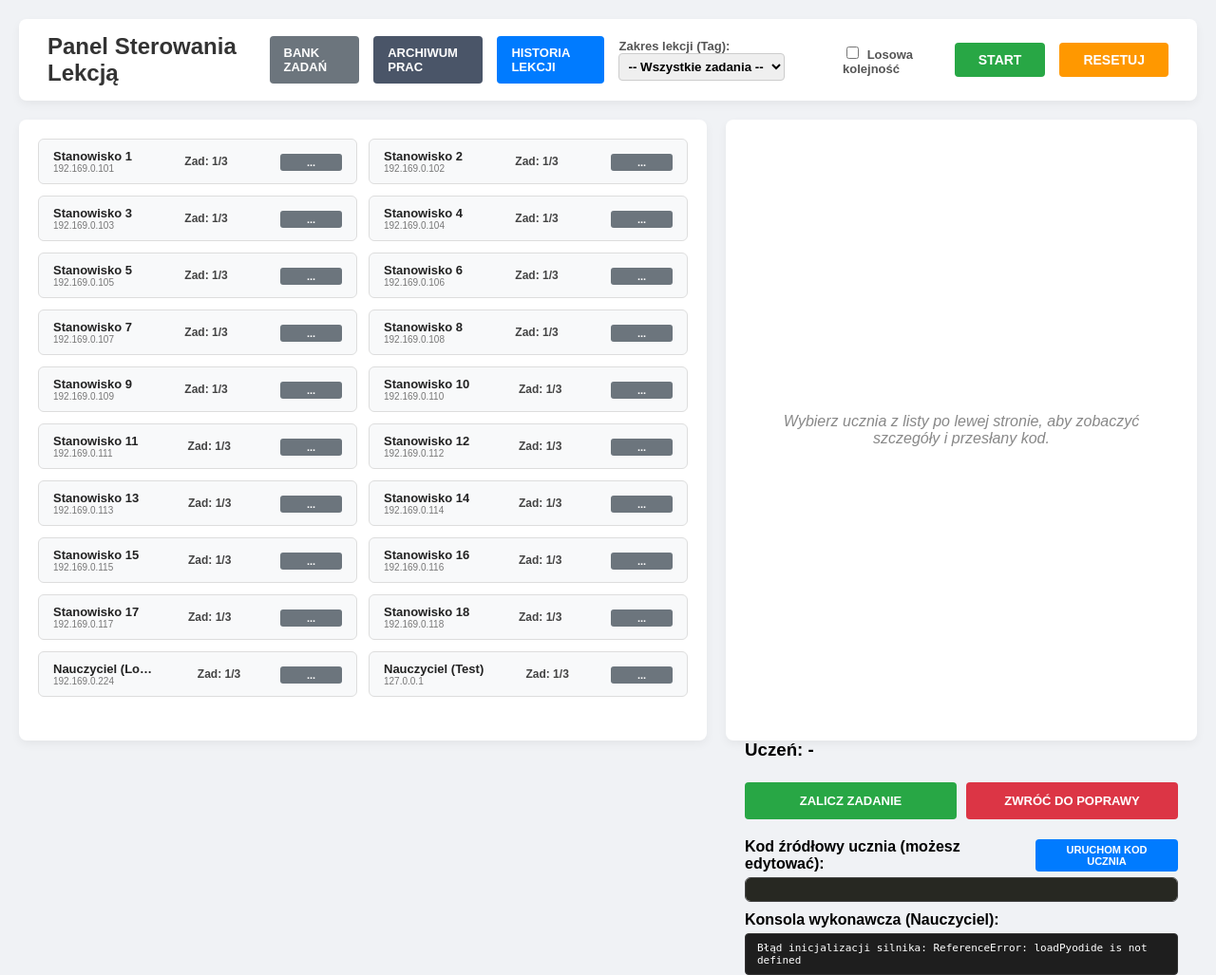
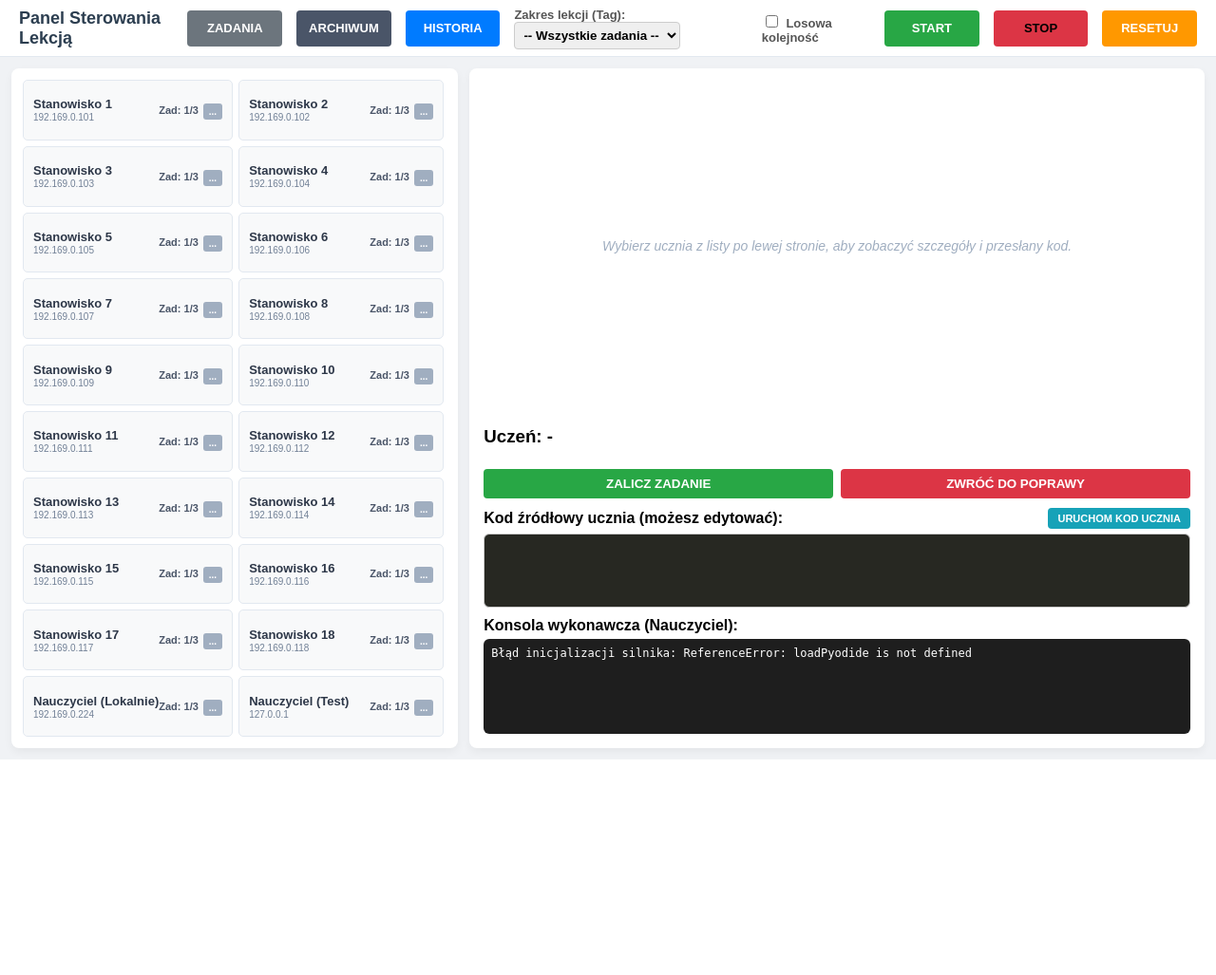
Before and after one commit to pnti/monitor, a Flask app: page /teacher in a window 1280 px wide. Shown: the whole page at 95% size. After the commit the page ends 800 px from the top, so only its background shows below. Run offline with Flask 3, Linux system fonts and the light colour scheme; the visitor is signed in with stand-in values (Sample User, id 1); data comes from the database, SQL or seed files in the repository; some libraries are stand-ins or nearby versions.

Commit message:
small fixes

```diff
--- a/app.py
+++ b/app.py
@@ -91,7 +91,6 @@ def init_db():
             )
         ''')
 
-        # NOWE TABELE: Historia i migawki stanów całych lekcji
         conn.execute('''
             CREATE TABLE IF NOT EXISTS lesson_history (
                 id INTEGER PRIMARY KEY AUTOINCREMENT,
@@ -268,8 +267,11 @@ def start_lesson():
 
     with get_db() as conn:
         lesson_already_started = conn.execute("SELECT value FROM lesson_config WHERE key = 'lesson_started'").fetchone()['value'] == '1'
+
+        # POPRAWIONE: Gdy lekcja trwa (np. wczytana z historii), WZNÓW poprawnie wymusza zapis do bazy danych i zatwierdza transakcję
         if lesson_already_started:
             conn.execute("UPDATE lesson_config SET value = '1' WHERE key = 'submissions_allowed'")
+            conn.commit()
             return jsonify({"success": True})
 
         if selected_tag:
@@ -312,6 +314,7 @@ def stop_lesson():
     if not is_teacher_logged_in(): abort(401)
     with get_db() as conn:
         conn.execute("UPDATE lesson_config SET value = '0' WHERE key = 'submissions_allowed'")
+        conn.commit() # POPRAWIONE: Wymuszenie zapisu i zamknięcia transakcji
     return jsonify({"success": True})
 
 @app.route('/done', methods=['POST'])
@@ -620,16 +623,14 @@ def admin_get_history():
 
 @app.route('/admin/lessons')
 def admin_lessons():
-    """Wyświetla listę zapisanych stanów lekcji."""
     check_ip_permission()
     if not is_teacher_logged_in(): return redirect(url_for('login'))
 
     with get_db() as conn:
-        # Zabezpieczenie: Sprawdzamy czy przyjmowanie zadań nie jest aktywne
         lesson_started = conn.execute("SELECT value FROM lesson_config WHERE key = 'lesson_started'").fetchone()['value'] == '1'
         submissions_allowed = conn.execute("SELECT value FROM lesson_config WHERE key = 'submissions_allowed'").fetchone()['value'] == '1'
         if lesson_started and submissions_allowed:
-            abort(403) # Blokada wejścia jeśli lekcja trwa w najlepsze
+            abort(403)
 
         all_lessons = conn.execute("SELECT * FROM lesson_history ORDER BY id DESC").fetchall()
 
@@ -637,7 +638,6 @@ def admin_lessons():
 
 @app.route('/admin/save_lesson', methods=['POST'])
 def admin_save_lesson():
-    """Zapisuje kompletną migawkę obecnego stanu wszystkich stanowisk."""
     check_ip_permission()
     if not is_teacher_logged_in(): abort(401)
 
@@ -646,14 +646,11 @@ def admin_save_lesson():
         return redirect(url_for('admin_lessons'))
 
     with get_db() as conn:
-        # 1. Tworzymy główny wpis lekcji
         cursor = conn.execute("INSERT INTO lesson_history (name) VALUES (?)", (lesson_name,))
         lesson_id = cursor.lastrowid
 
-        # 2. Pobieramy obecny stan całej klasy
         students_state = conn.execute("SELECT * FROM student_state").fetchall()
 
-        # 3. Kopiujemy stan każdego stanowiska do tabeli historycznej
         for s in students_state:
             conn.execute('''
                 INSERT INTO lesson_history_states
@@ -668,12 +665,11 @@ def admin_save_lesson():
 
 @app.route('/admin/load_lesson/<int:lesson_id>', methods=['POST'])
 def admin_load_lesson(lesson_id):
-    """Przywraca stan klasy z zapisanej migawki lekcji."""
+    """Przywraca stan klasy z zapisanej migawki lekcji i bezpiecznie inicjuje flagi."""
     check_ip_permission()
     if not is_teacher_logged_in(): abort(401)
 
     with get_db() as conn:
-        # Zabezpieczenie przed wczytaniem w trakcie trwania lekcji
         lesson_started = conn.execute("SELECT value FROM lesson_config WHERE key = 'lesson_started'").fetchone()['value'] == '1'
         submissions_allowed = conn.execute("SELECT value FROM lesson_config WHERE key = 'submissions_allowed'").fetchone()['value'] == '1'
         if lesson_started and submissions_allowed:
@@ -683,10 +679,8 @@ def admin_load_lesson(lesson_id):
         if not saved_states:
             return redirect(url_for('admin_lessons'))
 
-        # 1. Czyścimy aktualną tabelę roboczą klasy
         conn.execute("DELETE FROM student_state")
 
-        # 2. Przywracamy kody i kroki uczniów z kopii zapasowej
         for s in saved_states:
             conn.execute('''
                 INSERT INTO student_state
@@ -697,9 +691,10 @@ def admin_load_lesson(lesson_id):
                 s['progress'], s['help_requested'], s['submitted_code'], s['rejection_message'], s['task_map']
             ))
 
-        # 3. Aktywujemy flagi systemowe (Lekcja zostaje uznana za wystartowaną, ale z zablokowanym przyjmowaniem)
+        # POPRAWIONE: Jawne nadpisanie i zatwierdzenie wartości kluczy konfiguracyjnych w bazie danych
         conn.execute("UPDATE lesson_config SET value = '1' WHERE key = 'lesson_started'")
         conn.execute("UPDATE lesson_config SET value = '0' WHERE key = 'submissions_allowed'")
+        conn.commit()
 
     return redirect(url_for('teacher_view'))
 
@@ -710,7 +705,6 @@ def admin_delete_lesson(lesson_id):
 
     with get_db() as conn:
         conn.execute("PRAGMA foreign_keys = ON;")
-        # ON DELETE CASCADE automatycznie wyczyści powiązane rekordy z lesson_history_states
         conn.execute("DELETE FROM lesson_history WHERE id = ?", (lesson_id,))
 
     return redirect(url_for('admin_lessons'))
--- a/static/teacher_script.js
+++ b/static/teacher_script.js
@@ -213,7 +213,7 @@ function refreshStatus() {
             } else {
                 if (startBtn) {
                     startBtn.style.display = 'inline-block';
-                    startBtn.innerText = "WZNÓW PRZYJMOWANIE";
+                    startBtn.innerText = "WZNÓW";
                 }
                 if (stopBtn) stopBtn.style.display = 'none';
                 if (lessonsLink) lessonsLink.style.display = 'inline-block';
--- a/static/teacher_style.css
+++ b/static/teacher_style.css
@@ -1,284 +1,266 @@
+/* Definicje ogólne i struktura siatki dwukolumnowej */
 body {
     font-family: sans-serif;
+    margin: 0;
+    padding: 0;
+    height: 100vh;
+    width: 100vw;
     background: #f0f2f5;
-    margin: 0;
-    padding: 20px;
-    height: 100vh;
-    box-sizing: border-box;
     display: flex;
     flex-direction: column;
+    overflow: hidden;
+    box-sizing: border-box;
 }
 
-/* Górny panel sterowania lekcją */
+/* Górny panel kontrolny nauczyciela */
 .control-panel {
     background: white;
-    padding: 15px 30px;
-    border-radius: 8px;
-    box-shadow: 0 4px 10px rgba(0,0,0,0.05);
+    padding: 10px 20px;
+    border-bottom: 1px solid #e2e8f0;
     display: flex;
+    align-items: center;
     justify-content: space-between;
-    align-items: center;
-    margin-bottom: 20px;
-    flex-shrink: 0;
+    height: 60px;
+    box-sizing: border-box;
 }
 
 .control-panel h2 {
     margin: 0;
-    color: #333;
+    font-size: 18px;
+    color: #2c3e50;
 }
 
-/* Przyciski w nagłówku */
-.btn-start {
-    background: #28a745;
-    color: white;
-    border: none;
-    padding: 10px 25px;
-    font-size: 14px;
-    font-weight: bold;
-    border-radius: 4px;
-    cursor: pointer;
-}
-
-.btn-start:hover {
-    background: #218838;
-}
-
-.btn-next {
-    background: #dc3545;
-    color: white;
-    border: none;
-    padding: 10px 25px;
-    font-size: 14px;
-    font-weight: bold;
-    border-radius: 4px;
-    cursor: pointer;
-}
-
-.btn-next:hover {
-    background: #c82333;
-}
-
-.btn-reset {
-    background-color: #ff9800 !important; /* Standardowy pomarańczowy */
-    color: white !important;
-}
-
-.btn-reset:hover {
-    background-color: #e65100 !important; /* Ciemny pomarańczowy przy najechaniu */
-}
-
-/* Główny kontener dzielący ekran na dwie kolumny */
+/* Główny kontener dashboardu */
 .dashboard-container {
     display: flex;
-    gap: 20px;
     flex: 1;
-    min-height: 0; /* Wymagane dla poprawnego przewijania wewnątrz kolumn */
-}
-
-/* Lewa kolumna: Siatka uczniów */
-.left-column {
-    flex: 3;
-    background: white;
-    padding: 20px;
-    border-radius: 8px;
-    box-shadow: 0 4px 10px rgba(0,0,0,0.05);
-    overflow-y: auto;
+    height: calc(100vh - 60px);
+    padding: 12px;
+    gap: 12px;
+    box-sizing: border-box;
     min-height: 0;
 }
 
-/* Prawa kolumna: Podgląd i edycja kodu */
-.right-column {
-    flex: 2;
+/* Lewa kolumna: Lista stanowisk */
+.left-column {
+    flex: 1.2; /* Nieznacznie poszerzona, by pomieścić dwie kolumny kafelków */
     background: white;
-    padding: 20px;
     border-radius: 8px;
+    padding: 12px;
     box-shadow: 0 4px 10px rgba(0,0,0,0.05);
     display: flex;
     flex-direction: column;
     min-height: 0;
 }
 
-/* Kompaktowa siatka mieszcząca 18 stanowisk bez przewijania */
+/* Prawa kolumna: Podgląd i terminal */
+.right-column {
+    flex: 2;
+    background: white;
+    border-radius: 8px;
+    padding: 15px;
+    box-shadow: 0 4px 10px rgba(0,0,0,0.05);
+    display: flex;
+    flex-direction: column;
+    min-height: 0;
+}
+
+/* ZMIENIONE: Siatka stanowisk wyświetlająca się w DWÓCH kolumnach, dopasowana do ekranu */
 .bars-grid {
     display: grid;
-    grid-template-columns: repeat(auto-fill, minmax(240px, 1fr));
-    gap: 12px;
+    grid-template-columns: repeat(2, 1fr); /* Dokładnie 2 kolumny */
+    gap: 6px;                              /* Mniejszy odstęp dla oszczędności miejsca */
+    overflow-y: auto;
+    flex: 1;
+    padding-right: 3px;
 }
 
-/* Pojedynczy pasek/kafelek ucznia */
+/* ZMIENIONE: Bardziej kompaktowy, niski pasek stanowiska */
 .student-bar {
     display: flex;
     align-items: center;
     justify-content: space-between;
-    padding: 10px 15px;
-    border-radius: 6px;
-    border: 1px solid #ddd;
+    padding: 6px 10px;                     /* Zmniejszony padding góra/dół */
+    border-radius: 5px;
+    border: 1px solid #e2e8f0;
     cursor: pointer;
-    transition: transform 0.1s, box-shadow 0.1s;
+    transition: all 0.12s ease-in-out;
+    background: #f8f9fa;
     user-select: none;
+    box-sizing: border-box;
 }
 
 .student-bar:hover {
-    transform: translateY(-2px);
-    box-shadow: 0 4px 8px rgba(0,0,0,0.1);
+    border-color: #cbd5e1;
+    background: #f1f5f9;
 }
 
-/* Wizualne wyróżnienie aktywnego wyboru nauczyciela */
+/* Wyróżnienie aktywnego (klikniętego) paska */
 .selected-bar {
-    border: 2px solid #007bff !important;
-    box-shadow: 0 0 8px rgba(0,123,255,0.3);
+    border: 2px solid #4a5568 !important;
+    background: #edf2f7 !important;
 }
 
+/* Bloki wewnątrz paska stanowiska */
 .student-info-block {
+    flex: 2;
     display: flex;
     flex-direction: column;
-    text-align: left;
-    max-width: 110px;
+    min-width: 0; /* Zapobiega rozpychaniu komórki przez długie ciągi */
 }
 
 .student-name-text {
     font-size: 13px;
-    color: #222;
+    color: #2d3748;
     white-space: nowrap;
     overflow: hidden;
-    text-overflow: ellipsis;
+    text-overflow: ellipsis; /* Przycina zbyt długie nazwiska przy ciasnym układzie */
 }
 
 .student-ip-text {
     font-size: 10px;
-    color: #777;
+    color: #718096;
+    margin-top: 1px;
 }
 
 .student-task-block {
-    font-size: 12px;
+    font-size: 11px;
     font-weight: bold;
-    color: #444;
+    color: #4a5568;
+    margin-right: 5px;
+    white-space: nowrap;
 }
 
 .student-status-block {
-    min-width: 65px;
-    text-align: center;
+    text-align: right;
 }
 
 .status-text {
-    font-size: 11px;
+    font-size: 10px;
     font-weight: bold;
-    text-transform: uppercase;
     padding: 3px 6px;
     border-radius: 3px;
     color: white;
-    display: inline-block;
-    width: 100%;
-    box-sizing: border-box;
 }
 
-/* Kolorystyka stanów kafelka */
-.student-bar.pending { background: #f8f9fa; }
-.student-bar.pending .status-text { background: #6c757d; }
+/* Kolorystyka klas statusowych */
+.pending .status-text { background: #a0aec0; }
+.done .status-text { background: #28a745; }
+.need-help .status-text { background: #dc3545; }
 
-.student-bar.done { background: #e2f0d9; border-color: #a9d08e; }
-.student-bar.done .status-text { background: #385723; }
-
-.student-bar.need-help { background: #fff2cc; border-color: #ffd966; }
-.student-bar.need-help .status-text { background: #b25900; }
-
-/* Placeholder w prawej kolumnie */
+/* Placeholder prawej kolumny */
 .viewer-placeholder {
+    flex: 1;
     display: flex;
+    align-items: center;
     justify-content: center;
-    align-items: center;
-    height: 100%;
-    color: #888;
+    color: #a0aec0;
     font-style: italic;
     text-align: center;
-    padding: 20px;
+    font-size: 14px;
 }
 
-/* Przyciski akceptacji i odrzucenia zadania */
+/* Elementy podglądu kodu */
+.global-code-box {
+    width: 100%;
+    flex: 1;
+    min-height: 0;
+    background: #272822;
+    color: #f8f8f2;
+    font-family: monospace;
+    font-size: 13px;
+    padding: 10px;
+    border: 1px solid #ccc;
+    border-radius: 6px;
+    box-sizing: border-box;
+    resize: none;
+}
+
+.teacher-terminal-box {
+    width: 100%;
+    height: 100px;
+    background: #1e1e1e;
+    color: #ffffff;
+    font-family: monospace;
+    font-size: 12px;
+    padding: 8px;
+    border-radius: 6px;
+    margin: 0;
+    box-sizing: border-box;
+    overflow-y: auto;
+    white-space: pre-wrap;
+}
+
+/* Moduły przycisków w prawym edytorze */
 .viewer-actions {
     display: flex;
-    gap: 10px;
-    margin-bottom: 20px;
-    flex-shrink: 0;
+    gap: 8px;
+    margin-bottom: 10px;
 }
 
-.btn-accept {
+.viewer-actions button {
     flex: 1;
-    background: #28a745;
+    padding: 8px;
+    font-weight: bold;
+    border: none;
+    border-radius: 4px;
+    cursor: pointer;
+    color: white;
+}
+
+.btn-accept { background: #28a745; }
+.btn-accept:hover { background: #218838; }
+.btn-reject { background: #dc3545; }
+.btn-reject:hover { background: #c82333; }
+
+.btn-run-student {
+    background: #17a2b8;
     color: white;
     border: none;
-    padding: 12px;
+    padding: 5px 10px;
+    font-size: 11px;
     font-weight: bold;
-    font-size: 13px;
     border-radius: 4px;
     cursor: pointer;
 }
+.btn-run-student:hover { background: #138496; }
 
-.btn-accept:hover { background: #218838; }
-
-.btn-reject {
-    flex: 1;
-    background: #dc3545;
-    color: white;
-    border: none;
-    padding: 12px;
-    font-weight: bold;
-    font-size: 13px;
-    border-radius: 4px;
-    cursor: pointer;
+/* Geometria przycisków i linków w górnym panelu kontrolnym nauczyciela */
+.control-panel .header-buttons button,
+.control-panel .header-buttons .btn-teacher-nav {
+    display: inline-flex !important;
+    align-items: center !important;
+    justify-content: center !important;
+    width: 120px !important;
+    height: 38px !important;
+    box-sizing: border-box !important;
+    padding: 0 !important;
+    margin: 0 !important;
+    border-radius: 4px !important;
+    font-size: 13px !important;
+    font-weight: bold !important;
+    text-align: center !important;
+    text-decoration: none !important;
+    cursor: pointer !important;
+    border: none !important;
 }
 
-.btn-reject:hover { background: #c82333; }
-
-/* Przycisk lokalnego uruchamiania kodu ucznia */
-.btn-run-student {
-    background: #007bff;
-    color: white;
-    border: none;
-    padding: 5px 12px;
-    border-radius: 4px;
-    font-weight: bold;
-    font-size: 11px;
-    cursor: pointer;
-    transition: background 0.15s;
+.control-panel .header-buttons .btn-teacher-nav {
+    color: white !important;
 }
 
-.btn-run-student:hover {
-    background: #0056b3;
+.btn-start {
+    background-color: #28a745 !important;
+    color: white !important;
+}
+.btn-start:hover {
+    background-color: #218838 !important;
 }
 
-/* Pole tekstowe edytora kodu ucznia (textarea) */
-.global-code-box {
-    flex: 1;
-    background: #272822;
-    color: #f8f8f2;
-    padding: 12px;
-    border-radius: 6px;
-    font-family: monospace;
-    font-size: 12px;
-    overflow-y: auto;
-    white-space: pre;
-    margin: 0;
-    border: 1px solid #444;
-    resize: none;
-    outline: none;
-    box-sizing: border-box;
-    width: 100%;
+.btn-reset {
+    background-color: #ff9800 !important;
+    color: white !important;
 }
-
-/* Konsola wyjściowa dla nauczyciela pod oknem kodu */
-.teacher-terminal-box {
-    background: #1e1e1e;
-    color: #ffffff;
-    font-family: monospace;
-    font-size: 11px;
-    padding: 8px 12px;
-    border-radius: 4px;
-    text-align: left;
-    max-height: 100px;
-    overflow-y: auto;
-    white-space: pre-wrap;
-    margin: 0;
-    border: 1px solid #333;
-    flex-shrink: 0;
+.btn-reset:hover {
+    background-color: #e65100 !important;
 }
--- a/templates/teacher.html
+++ b/templates/teacher.html
@@ -10,11 +10,11 @@
     <div class="control-panel">
         <h2>Panel Sterowania Lekcją</h2>
         <div class="header-buttons" style="display: flex; align-items: center; gap: 15px;">
-            <a href="/admin/tasks" style="background: #6c757d; color: white; text-decoration: none; padding: 10px 15px; font-weight: bold; font-size: 13px; border-radius: 4px;">BANK ZADAŃ</a>
+            <a href="/admin/tasks" class="btn-teacher-nav" style="background: #6c757d;">ZADANIA</a>
 
-            <a href="/admin/history" style="background: #4a5568; color: white; text-decoration: none; padding: 10px 15px; font-weight: bold; font-size: 13px; border-radius: 4px;">ARCHIWUM PRAC</a>
+            <a href="/admin/history" class="btn-teacher-nav" style="background: #4a5568;">ARCHIWUM</a>
 
-	    <a id="historyLessonsLink" href="/admin/lessons" style="background: #007bff; color: white; text-decoration: none; padding: 10px 15px; font-weight: bold; font-size: 13px; border-radius: 4px;">HISTORIA LEKCJI</a>
+            <a id="historyLessonsLink" href="/admin/lessons" class="btn-teacher-nav" style="background: #007bff;">HISTORIA</a>
 
             <div id="tagSelectWrapper" style="font-size: 13px; font-weight: bold; color: #555;">
                 <label for="lessonTagSelect">Zakres lekcji (Tag):</label>
```
